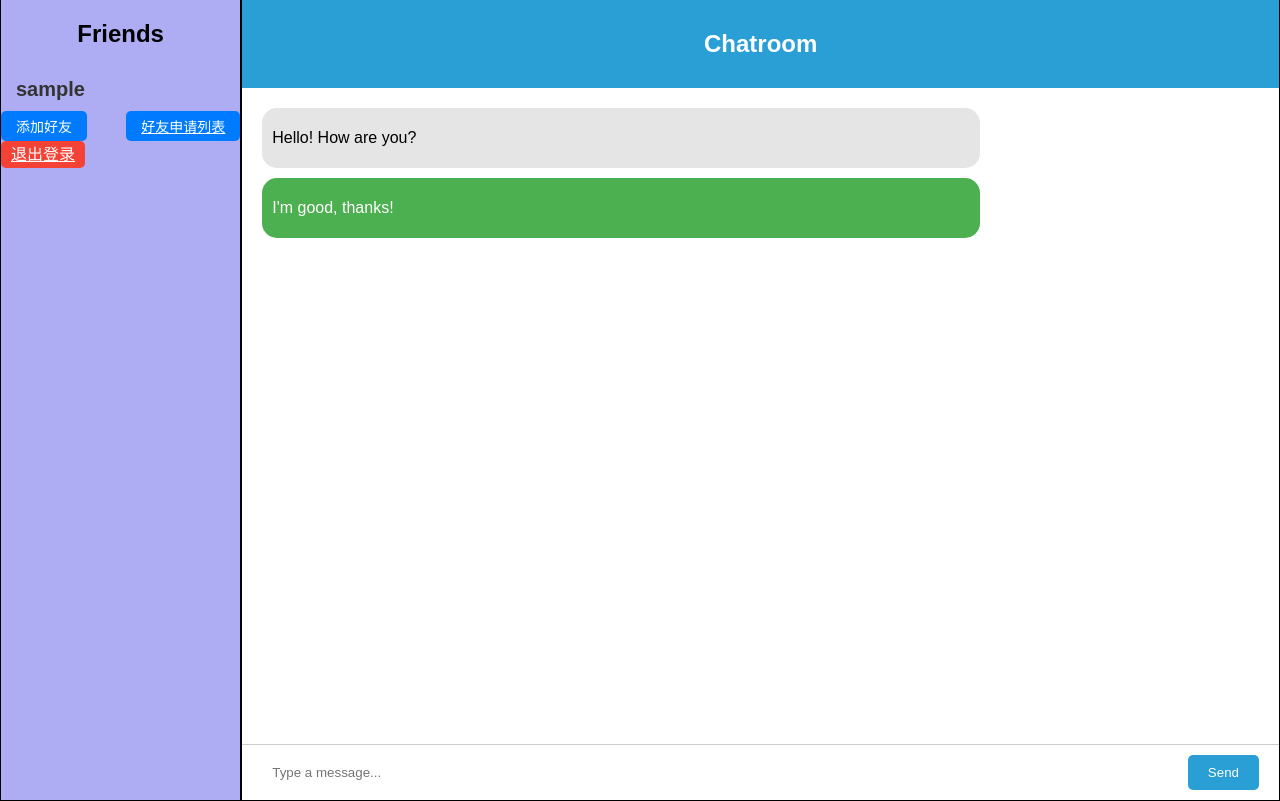
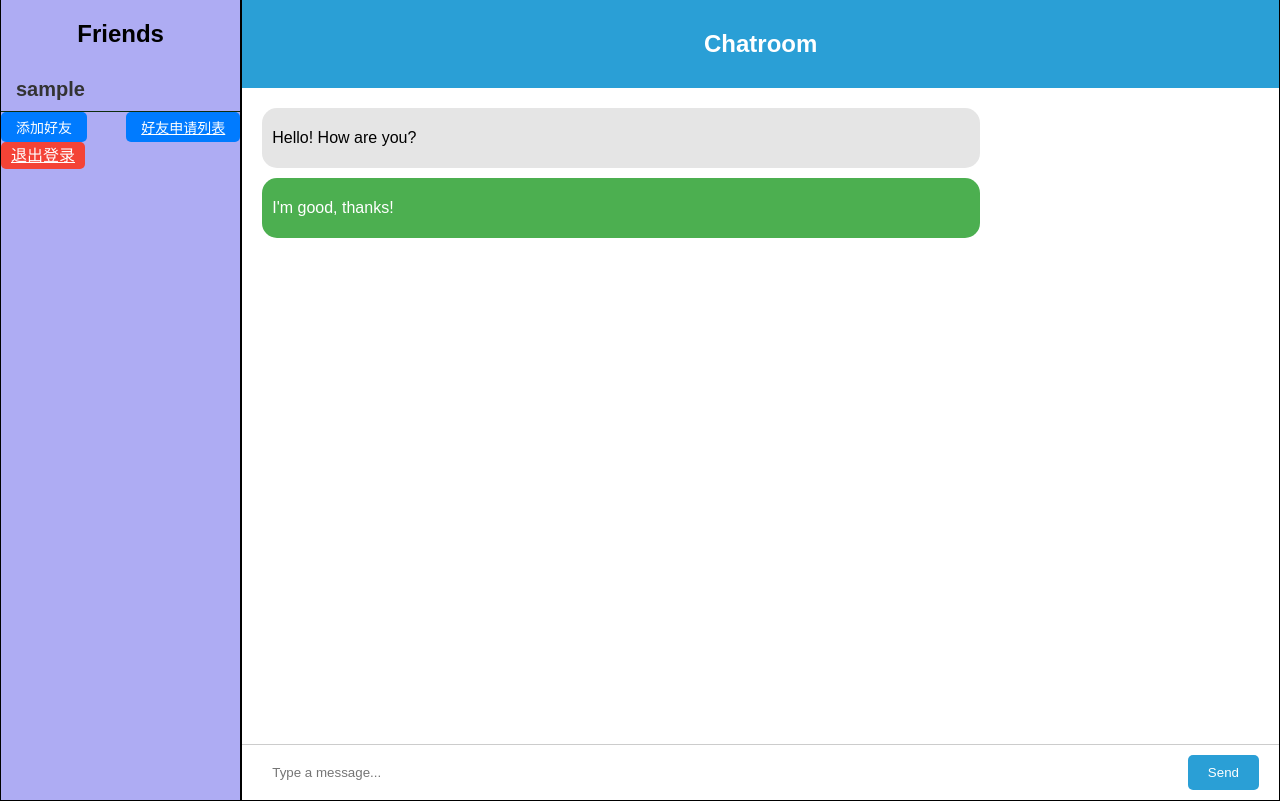
Before and after one commit to Smart-SangGe/Program_Design, a Flask app: page /chat in a window 1280 px wide. Run offline with Flask 3, Linux system fonts and the light colour scheme; a user stored in the database is signed in; tables that the repository leaves empty hold one stand-in row (values such as "Sample post"); some libraries are stand-ins or nearby versions.

Commit message:
修改好友列表样式

```diff
--- a/static/css/chat.css
+++ b/static/css/chat.css
@@ -108,10 +108,6 @@ body {
     transition: background-color 0.3s;
 }
 
-.friend-item:last-child {
-    border-bottom: none;  /* 去掉最后一个好友的底部边框 */
-}
-
 .friend-item:hover {
     background-color: #e0e0e0;  /* 鼠标悬停时的背景颜色 */
 }
```
